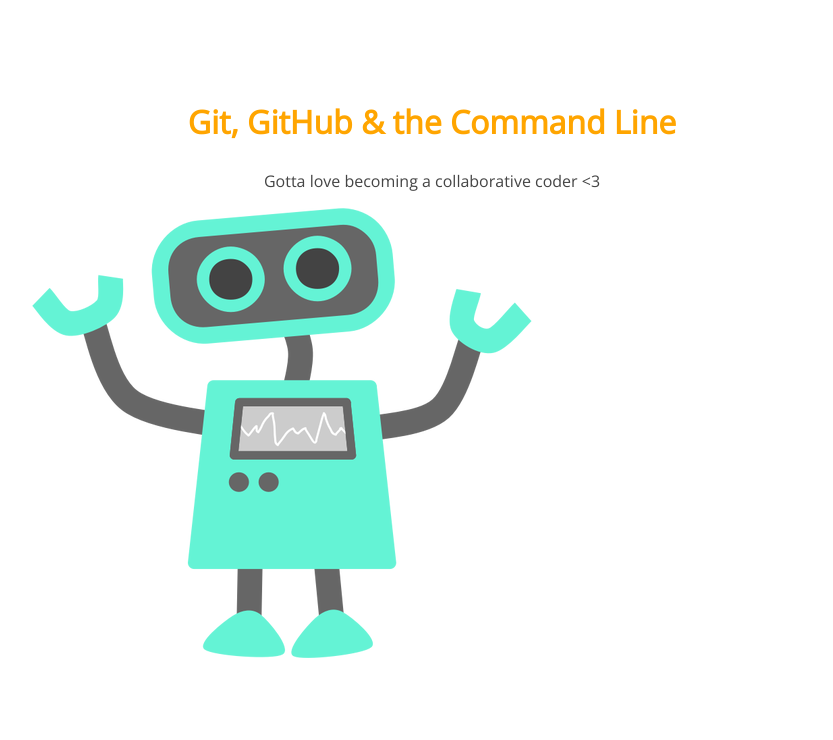
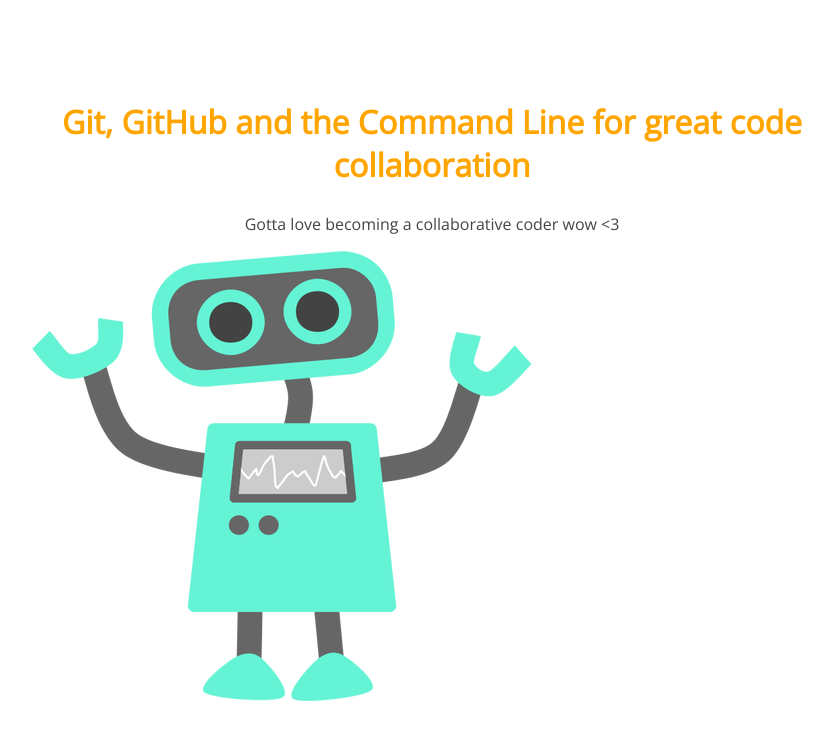
Before and after one commit to teslimni/105-project, a plain HTML site: page index.html in a window 1280 px wide. Shown: the whole page, without its empty margins (208-1041 px from the left). Drawn offline with nearby package versions, Linux system fonts and the light colour scheme.

Commit message:
Added to index.html

```diff
--- a/index.html
+++ b/index.html
@@ -8,8 +8,8 @@
 </head>
 <body>
 	<section>
-		<h1>Git, GitHub & the Command Line</h1>
-		<p>Gotta love becoming a collaborative coder <3</p>
+		<h1>Git, GitHub and the Command Line for great code collaboration</h1>
+		<p>Gotta love becoming a collaborative coder wow <3</p>
 		<img src="img/happy-blue-robot.png">
 	</section>
 </body>
```
